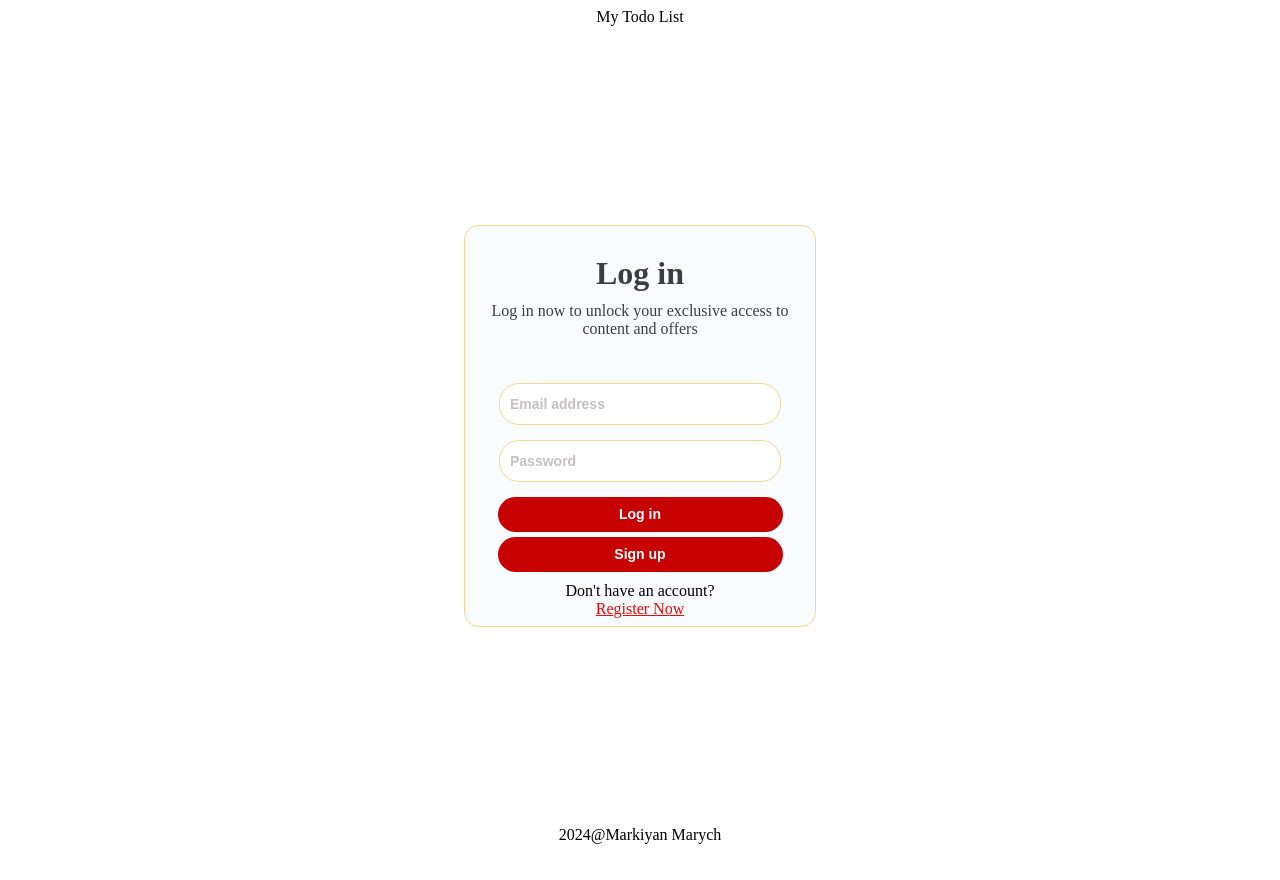
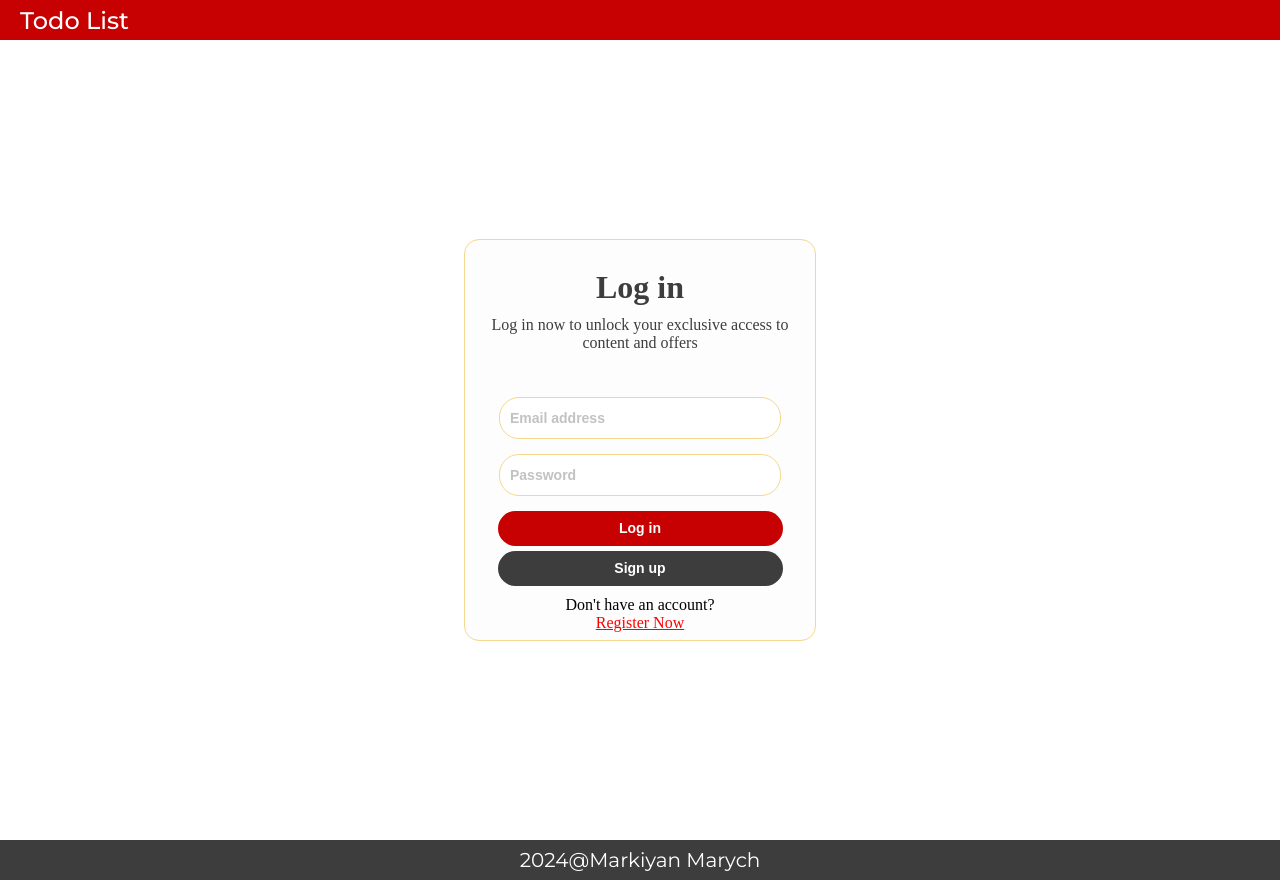
Before and after one commit to MarkiMark01/todo-redux-async, a React (Create React App) app: page / in a window 1280 px wide. Before the commit the page ends 852 px from the top, so only its background shows below. Built offline with nearby package versions, Linux system fonts and the light colour scheme; no server answers; a web font is replaced by a local one.

Commit message:
update Login, Header, footer scss

```diff
--- a/public/index.html
+++ b/public/index.html
@@ -22,6 +22,9 @@
       work correctly both with client-side routing and a non-root public URL.
       Learn how to configure a non-root public URL by running `npm run build`.
     -->
+    <link rel="preconnect" href="https://fonts.googleapis.com">
+<link rel="preconnect" href="https://fonts.gstatic.com" crossorigin>
+<link href="https://fonts.googleapis.com/css2?family=Montserrat:ital,wght@0,100..900;1,100..900&display=swap" rel="stylesheet">
   <link rel="preconnect" href="https://fonts.googleapis.com">
   <link rel="preconnect" href="https://fonts.gstatic.com" crossorigin>
   <link href="https://fonts.googleapis.com/css2?family=Montserrat+Alternates:wght@500&family=Salsa&display=swap"
--- a/src/App.css
+++ b/src/App.css
@@ -1,7 +1,9 @@
 .App {
   text-align: center;
 }
-
+body {
+  margin: 0px;
+}
 ul {
   list-style: none;
 }
--- a/src/components/pages/Footer.jsx
+++ b/src/components/pages/Footer.jsx
@@ -1,6 +1,8 @@
+import styles from "../shared/styles/styles.module.scss";
+
 const Footer = () => {
   return (
-    <footer>
+    <footer className={styles.footer}>
       <span>2024@Markiyan Marych</span>
     </footer>
   );
--- a/src/components/pages/Header.jsx
+++ b/src/components/pages/Header.jsx
@@ -2,6 +2,7 @@ import { useSelector, useDispatch } from "react-redux";
 import { getUser } from "../../components/redux/auth/authSelectors";
 import { logout } from "../../components/redux/auth/authOperations";
 import useAuth from "../shared/hooks/useAuth";
+import styles from "../shared/styles/styles.module.scss";
 
 const Header = () => {
   const { name } = useSelector(getUser);
@@ -17,15 +18,17 @@ const Header = () => {
 
   return (
     <header>
-      <section>
-        <span>My Todo List</span>
+      <section className={styles.header}>
+        <span>Todo List</span>
+        {isLogin ? (
+          <section className={styles.logout}>
+            <span>{name}</span>
+            <button onClick={onLogout} className={styles.logout__btn}>
+              Log out
+            </button>
+          </section>
+        ) : null}
       </section>
-      {isLogin ? (
-        <section>
-          <span>{name}</span>
-          <button onClick={onLogout}>Log out</button>
-        </section>
-      ) : null}
     </header>
   );
 };
--- a/src/components/pages/login/Login.module.scss
+++ b/src/components/pages/login/Login.module.scss
@@ -17,7 +17,7 @@
     flex-direction: column;
     width: 350px;
     height: 400px;
-    background-color: $color-grey;
+    background-color: #fdfdfd;
     border-radius: 15px;
     border: 1px solid $color-gold;
 
@@ -135,7 +135,7 @@
       @media (max-width: 450px) {
         height: 36px;
         width: 240px;
-        margin-top: 20px;
+        margin-top: 10px;
       }
 
       @media (max-width: 375px) {
@@ -145,6 +145,7 @@
       @media (max-width: 358px) {
         height: 33px;
         width: 220px;
+        margin-top: 0px;
       }
 
       &::placeholder {
@@ -173,7 +174,9 @@
         font-size: 24px;
       }
       @media (max-width: 358px) {
-        font-size: 24px;
+        font-size: 22px;
+        padding-top: 5px;
+        padding-bottom: 5px;
       }
     }
     p {
@@ -260,7 +263,7 @@
         }
 
         &:hover {
-          background: $color-black;
+          background: #e70000;
           color: $color-white;
           transition: 0.25s;
         }
@@ -274,7 +277,7 @@
       font-size: 14px;
       font-weight: 600;
       border-radius: 20px;
-      background-color: $color-red;
+      background-color: $color-black;
       color: $color-white;
       border: 0px;
       cursor: pointer;
@@ -301,7 +304,7 @@
       }
 
       &:hover {
-        background-color: $color-black;
+        background-color: #242424;
         color: $color-white;
         transition: 0.25s;
       }
@@ -324,7 +327,7 @@
     }
   }
   .login__status {
-    color: red;
+    color: rgba(32, 255, 32, 0.822);
     font-size: 18px;
     margin-bottom: 0px;
     font-family: " Salsa";
--- a/src/components/shared/styles/styles.module.scss
+++ b/src/components/shared/styles/styles.module.scss
@@ -10,3 +10,37 @@
   justify-content: center;
   align-items: center;
 }
+.header {
+  @extend %flex-sb;
+  width: 100%;
+  height: 40px;
+  background-color: $color-red;
+}
+.header span {
+  margin: 0 20px 0 20px;
+  color: $color-white;
+  font-size: 24px;
+  font-family: "Montserrat", sans-serif;
+  font-weight: 500;
+}
+.logout {
+  @extend %flex-sb;
+  width: 200px;
+  margin-right: 20px;
+}
+.logout span {
+  font-size: 18px;
+}
+
+.footer {
+  @extend %flex-center;
+  width: 100%;
+  height: 40px;
+  background-color: $color-black;
+}
+.footer span {
+  color: $color-white;
+  font-size: 20px;
+  font-family: "Montserrat", sans-serif;
+  font-weight: 400;
+}
```
